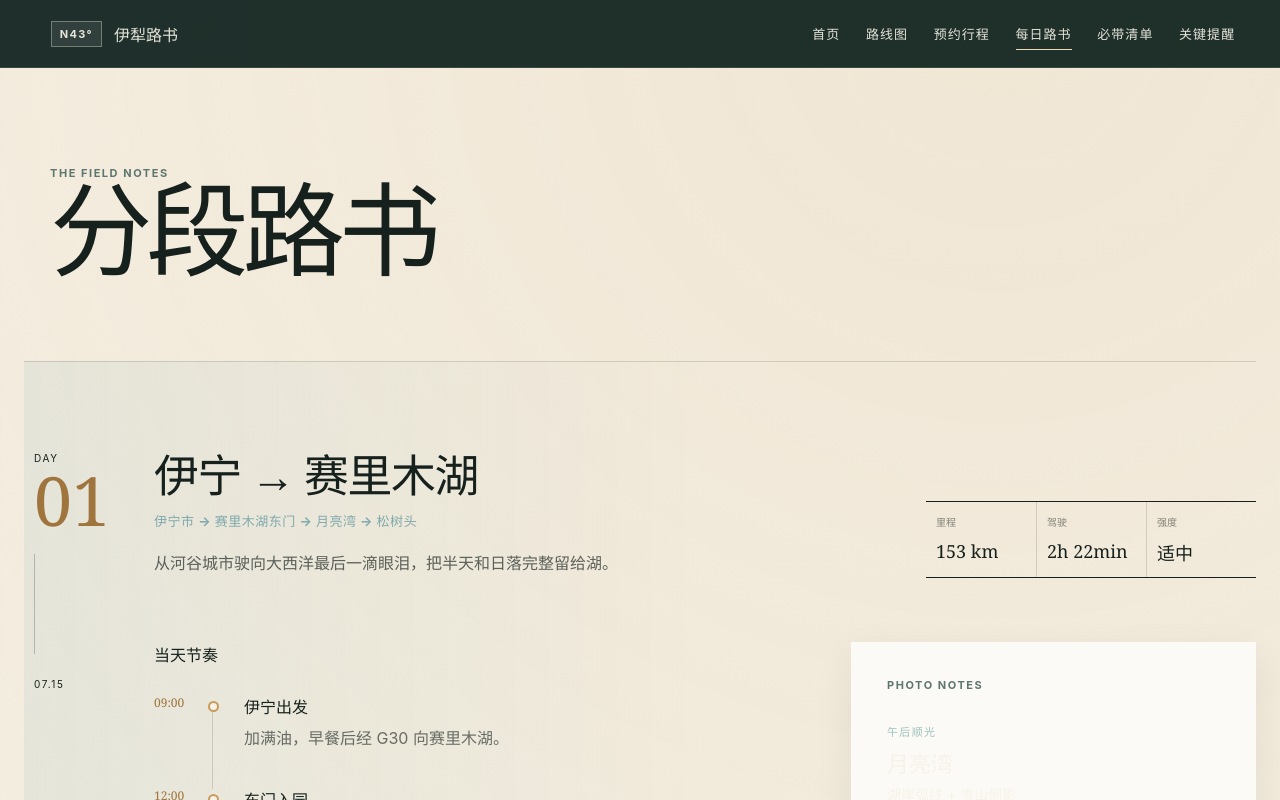
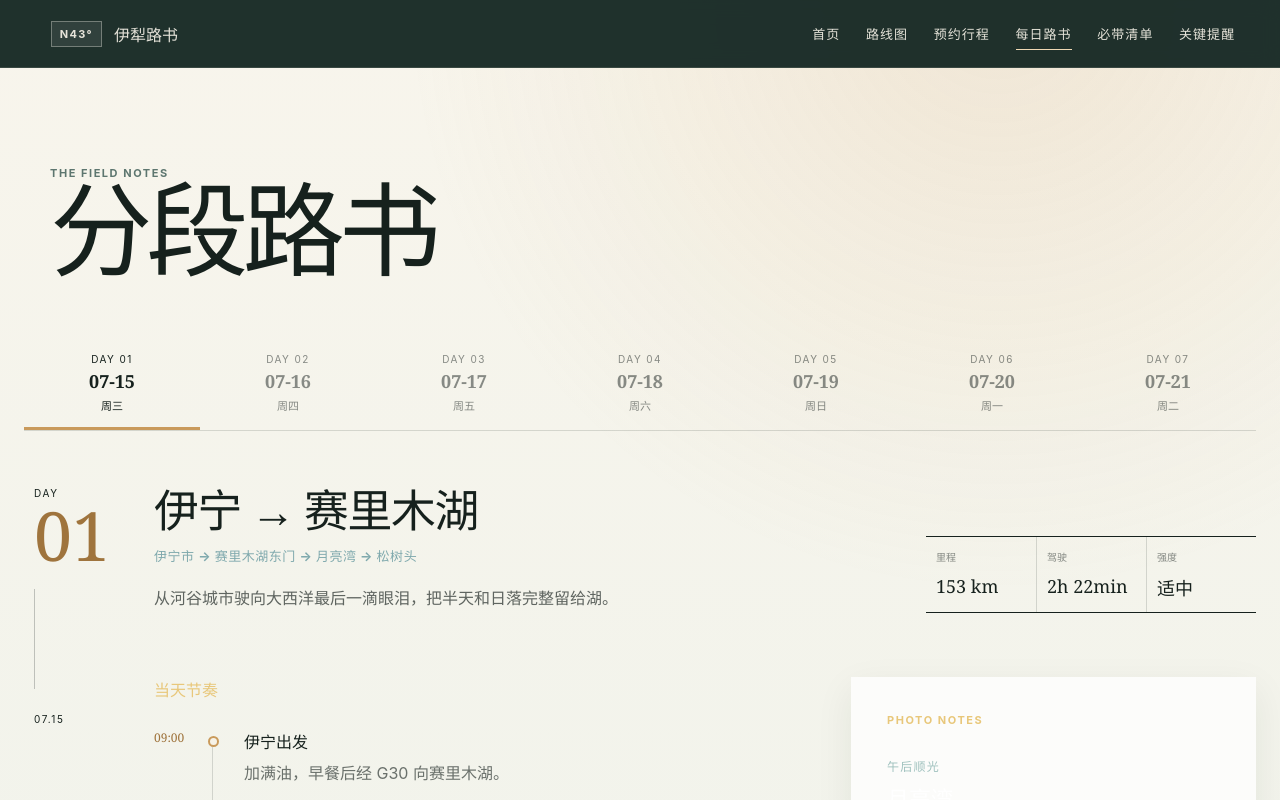
Before and after one commit to StevieHui/yili-roadbook, a React (Vite) app: page / in a window 1280 px wide. Both pictures are taken after a click on the button "每日路书". Shown: the top 800 px of the page. Built offline with nearby package versions, Linux system fonts and the light colour scheme.

Commit message:
fix: paginate roadbook by day, fix orphan text, solid photo notes

```diff
--- a/src/App.tsx
+++ b/src/App.tsx
@@ -30,7 +30,7 @@ export default function App() {
         {activeView === 'home' && <Dashboard days={tripDays} onOpenView={selectView} onSelectDay={selectDay} />}
         {activeView === 'overview' && <TripOverview />}
         {activeView === 'route' && <RouteExplorer days={tripDays} selectedDayId={selectedDayId} onSelectDay={selectDay} />}
-        {activeView === 'roadbook' && <DayRoadbook days={tripDays} selectedDayId={selectedDayId} />}
+        {activeView === 'roadbook' && <DayRoadbook days={tripDays} selectedDayId={selectedDayId} onSelectDay={selectDay} />}
         {activeView === 'bookings' && <BookingsPanel days={tripDays} selectedDayId={selectedDayId} onSelectDay={selectDay} />}
         {activeView === 'photo' && <PhotoGuide days={tripDays} />}
         {activeView === 'checklist' && <Checklist />}
--- a/src/components/DayRoadbook.tsx
+++ b/src/components/DayRoadbook.tsx
@@ -2,7 +2,8 @@ import type { TripDay } from '../types';
 
 interface DayRoadbookProps {
   days: readonly TripDay[];
-  selectedDayId: string;
+  selectedDayId: TripDay['id'];
+  onSelectDay: (id: TripDay['id']) => void;
 }
 
 function formatMinutes(minutes: number) {
@@ -11,37 +12,55 @@ function formatMinutes(minutes: number) {
   return rest ? `${hours}h ${rest}min` : `${hours}h`;
 }
 
-export function DayRoadbook({ days, selectedDayId }: DayRoadbookProps) {
+export function DayRoadbook({ days, selectedDayId, onSelectDay }: DayRoadbookProps) {
+  const selectedDay = days.find((d) => d.id === selectedDayId) ?? days[0];
+  const dayIndex = days.findIndex((d) => d.id === selectedDay.id);
+
   return (
     <section className="roadbook" id="roadbook" aria-labelledby="roadbook-title">
       <div className="section-shell roadbook-heading">
         <p className="section-kicker">THE FIELD NOTES</p>
         <h2 id="roadbook-title">分段路书</h2>
       </div>
+
+      <nav className="roadbook-tabs" aria-label="选择日期">
         {days.map((day, index) => (
+          <button
+            type="button"
+            key={day.id}
+            className={day.id === selectedDayId ? 'is-active' : ''}
+            onClick={() => onSelectDay(day.id)}
+          >
+            <span>DAY {String(index + 1).padStart(2, '0')}</span>
+            <strong>{day.date.slice(5)}</strong>
+            <small>{day.weekday}</small>
+          </button>
+        ))}
+      </nav>
+
       <article
-          className={`day-roadbook ${day.id === selectedDayId ? 'is-selected' : ''}`}
-          id={`roadbook-${day.id}`}
-          aria-labelledby={`${day.id}-title`}
-          key={day.id}
+        className="day-roadbook"
+        id={`roadbook-${selectedDay.id}`}
+        aria-labelledby={`${selectedDay.id}-title`}
+        key={selectedDay.id}
       >
         <div className="day-rail">
           <span>DAY</span>
-            <strong>{String(index + 1).padStart(2, '0')}</strong>
+          <strong>{String(dayIndex + 1).padStart(2, '0')}</strong>
           <i />
-            <small>{day.date.slice(5).replace('-', '.')}</small>
+          <small>{selectedDay.date.slice(5).replace('-', '.')}</small>
         </div>
         <div className="day-main">
           <header>
             <div>
-                <h3 id={`${day.id}-title`}>{day.title}</h3>
-                <p className="route-string">{day.route.map((stop) => stop.name).join(' → ')}</p>
-                <p className="day-summary">{day.summary}</p>
+              <h3 id={`${selectedDay.id}-title`}>{selectedDay.title}</h3>
+              <p className="route-string">{selectedDay.route.map((stop) => stop.name).join(' → ')}</p>
+              <p className="day-summary">{selectedDay.summary}</p>
             </div>
             <div className="day-metrics">
-                <span><small>里程</small><strong>{day.distanceKm} km</strong></span>
-                <span><small>驾驶</small><strong>{formatMinutes(day.driveMinutes)}</strong></span>
-                <span><small>强度</small><strong className={`intensity intensity-${day.intensity}`}>{day.intensity}</strong></span>
+              <span><small>里程</small><strong>{selectedDay.distanceKm} km</strong></span>
+              <span><small>驾驶</small><strong>{formatMinutes(selectedDay.driveMinutes)}</strong></span>
+              <span><small>强度</small><strong className={`intensity intensity-${selectedDay.intensity}`}>{selectedDay.intensity}</strong></span>
             </div>
           </header>
 
@@ -49,8 +68,8 @@ export function DayRoadbook({ days, selectedDayId }: DayRoadbookProps) {
             <div className="timeline">
               <h4>当天节奏</h4>
               <ol>
-                  {day.timeline.map((item) => (
-                    <li key={`${day.id}-${item.time}`}>
+                {selectedDay.timeline.map((item) => (
+                  <li key={`${selectedDay.id}-${item.time}`}>
                     <time>{item.time}</time>
                     <div><strong>{item.activity}</strong><p>{item.detail}</p></div>
                   </li>
@@ -59,7 +78,7 @@ export function DayRoadbook({ days, selectedDayId }: DayRoadbookProps) {
             </div>
             <aside className="photo-callout">
               <p className="section-kicker">PHOTO NOTES</p>
-                {day.photoSpots.map((spot) => (
+              {selectedDay.photoSpots.map((spot) => (
                 <div className="photo-note" key={spot.name}>
                   <span>{spot.bestTime}</span>
                   <h4>{spot.name}</h4>
@@ -71,15 +90,14 @@ export function DayRoadbook({ days, selectedDayId }: DayRoadbookProps) {
           </div>
 
           <footer className="day-footer">
-              <p><span>今晚住</span>{day.stay}</p>
-              <ul>{day.highlights.map((item) => <li key={item}>{item}</li>)}</ul>
+            <p><span>今晚住</span>{selectedDay.stay}</p>
+            <ul>{selectedDay.highlights.map((item) => <li key={item}>{item}</li>)}</ul>
             <div className="day-reminders">
-                {day.reminders.map((item) => <p key={item}>注意 · {item}</p>)}
+              {selectedDay.reminders.map((item) => <p key={item}>注意 · {item}</p>)}
             </div>
           </footer>
         </div>
       </article>
-      ))}
     </section>
   );
 }
--- a/src/styles.css
+++ b/src/styles.css
@@ -238,9 +238,16 @@ a { color: inherit; }
 .calendar-strip button em { max-width: 100%; overflow: hidden; font-style: normal; font-size: 12px; white-space: nowrap; text-overflow: ellipsis; }
 
 .roadbook { padding: clamp(110px, 13vw, 180px) 0 0; }
-.roadbook-heading { margin-bottom: 80px; }
+.roadbook-heading { margin-bottom: 56px; }
 .roadbook-heading h2 { margin: 0; font: clamp(52px, 8vw, 112px)/.9 "Songti SC", serif; letter-spacing: -.06em; }
-.day-roadbook { width: min(1280px, calc(100% - 48px)); margin: 0 auto; display: grid; grid-template-columns: 130px 1fr; padding: 90px 0; border-top: 1px solid var(--line); scroll-margin-top: 70px; transition: background .25s ease; }
+.roadbook-tabs { width: min(1280px, calc(100% - 48px)); margin: 0 auto 0; display: flex; gap: 0; overflow-x: auto; border-bottom: 1px solid var(--line); }
+.roadbook-tabs button { flex: 1; min-width: 0; display: flex; flex-direction: column; align-items: center; gap: 4px; padding: 16px 8px 14px; border: 0; border-bottom: 3px solid transparent; color: rgba(23,32,29,.5); background: transparent; cursor: pointer; font: inherit; transition: color .15s, border-color .15s; }
+.roadbook-tabs button:hover { color: var(--ink); }
+.roadbook-tabs button.is-active { color: var(--ink); border-bottom-color: var(--sunset); }
+.roadbook-tabs button span { font-size: 10px; letter-spacing: .14em; }
+.roadbook-tabs button strong { font-size: 18px; font-family: Georgia, serif; }
+.roadbook-tabs button small { font-size: 11px; }
+.day-roadbook { width: min(1280px, calc(100% - 48px)); margin: 0 auto; display: grid; grid-template-columns: 130px 1fr; padding: 56px 0 90px; scroll-margin-top: 70px; }
 .day-roadbook.is-selected { background: linear-gradient(90deg, rgba(61,141,158,.08), transparent 55%); }
 .day-rail { display: flex; flex-direction: column; align-items: flex-start; padding-left: 10px; }
 .day-rail span, .day-rail small { font-size: 10px; letter-spacing: .16em; }
@@ -258,7 +265,7 @@ a { color: inherit; }
 .day-metrics strong { font: 18px Georgia, "Songti SC", serif; white-space: nowrap; }
 .intensity-高强度 { color: #b83827; }
 .day-content-grid { display: grid; grid-template-columns: 1.2fr .8fr; gap: clamp(36px, 7vw, 100px); margin-top: 64px; }
-.timeline h4, .photo-callout > .section-kicker { margin: 0 0 28px; }
+.timeline h4, .photo-callout > .section-kicker { margin: 0 0 28px; color: #e8c77a; }
 .timeline ol { margin: 0; padding: 0; list-style: none; }
 .timeline li { display: grid; grid-template-columns: 72px 1fr; position: relative; padding: 0 0 34px; }
 .timeline li::before { content: ""; position: absolute; left: 54px; top: 7px; width: 7px; height: 7px; border: 2px solid var(--sunset); border-radius: 50%; background: var(--paper); }
@@ -267,14 +274,14 @@ a { color: inherit; }
 .timeline time { font: 12px Georgia, serif; color: var(--sunset); }
 .timeline li > div { padding-left: 18px; }
 .timeline p { margin: 7px 0 0; color: rgba(23,32,29,.62); line-height: 1.7; }
-.photo-callout { padding: 36px; color: var(--paper); background: var(--pine); }
-.photo-note + .photo-note { margin-top: 30px; padding-top: 28px; border-top: 1px solid rgba(255,255,255,.2); }
-.photo-note span { color: #8ec2ca; font-size: 11px; letter-spacing: .12em; }
-.photo-note h4 { margin: 6px 0; font: 22px "Songti SC", serif; }
-.photo-note p { margin: 0 0 6px; font-size: 14px; }
-.photo-note small { color: rgba(255,255,255,.8); font-size: 12px; line-height: 1.7; }
+.photo-callout { padding: 36px; color: #fff; background: var(--pine); }
+.photo-note + .photo-note { margin-top: 30px; padding-top: 28px; border-top: 1px solid rgba(255,255,255,.28); }
+.photo-note span { color: #b8dfe3; font-size: 12px; letter-spacing: .1em; font-weight: 600; }
+.photo-note h4 { margin: 6px 0; font: 22px "Songti SC", serif; color: #fff; }
+.photo-note p { margin: 0 0 6px; font-size: 14px; color: #fff; }
+.photo-note small { color: rgba(255,255,255,.9); font-size: 12.5px; line-height: 1.7; }
 .day-footer { margin-top: 56px; border-top: 1px solid var(--line); padding-top: 28px; }
-.day-footer > p { font: 24px "Songti SC", serif; }
+.day-footer > p { font: 24px "Songti SC", serif; white-space: nowrap; }
 .day-footer > p span { margin-right: 14px; color: var(--sunset); font: 10px sans-serif; letter-spacing: .14em; }
 .day-footer ul { display: flex; flex-wrap: wrap; gap: 8px; margin: 24px 0; padding: 0; list-style: none; }
 .day-footer li { padding: 7px 12px; border: 1px solid var(--line); font-size: 12px; }
@@ -393,6 +400,7 @@ footer { display: flex; justify-content: space-between; padding: 34px 4vw; borde
   .map-copy { padding: 80px 24px 56px; }
   .calendar-strip button { min-height: 175px; }
   .calendar-strip button:nth-child(odd) { border-left: 0; }
+  .roadbook-tabs { width: calc(100% - 32px); }
   .day-roadbook { width: calc(100% - 32px); grid-template-columns: 1fr; padding: 70px 0; }
   .day-rail { flex-direction: row; align-items: baseline; gap: 8px; padding: 0 0 28px; }
   .day-rail strong { font-size: 48px; }
```
Lines whose indentation alone changed are shown as unchanged.
